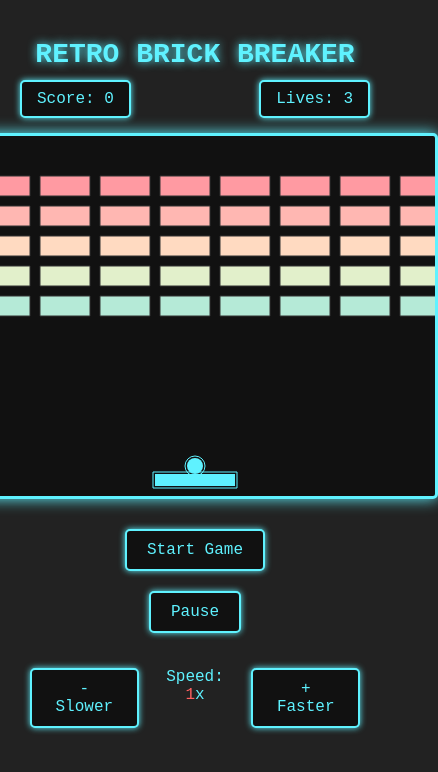
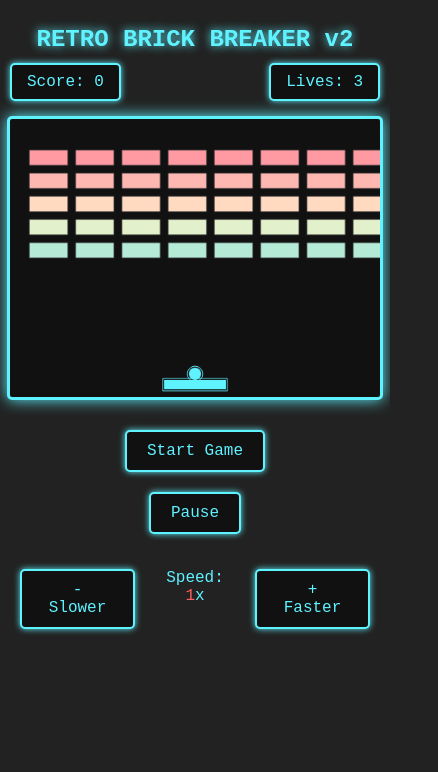
Before and after one commit to fhobiz/fhobiz.github.io, a plain HTML site: page games/brick.html in a window 390 px wide. Shown: the whole page, 438 px wide, since content can reach past the window. Drawn offline with Linux system fonts and the light colour scheme.

Commit message:
Update brick.html

```diff
--- a/games/brick.html
+++ b/games/brick.html
@@ -27,6 +27,7 @@
       flex-direction: column;
       align-items: center;
       max-width: 500px;
+      width: 90%;
       margin: 0 auto;
     }
 
@@ -45,12 +46,15 @@
       box-shadow: 0 0 6px #5ff2ff;
     }
 
+    /* Make the canvas responsive */
     canvas {
       border: 3px solid #5ff2ff;
       border-radius: 5px;
       background-color: #111;
       box-shadow: 0 0 15px #5ff2ff;
       margin-bottom: 20px;
+      width: 100%;
+      height: auto;
     }
 
     button {
@@ -112,11 +116,27 @@
       display: none;
       z-index: 10;
     }
+
+    /* Additional media query for smaller screens */
+    @media (max-width: 600px) {
+      body {
+        padding: 10px;
+      }
+
+      h1 {
+        font-size: 24px;
+      }
+
+      .game-container {
+        width: 100%;
+        max-width: 100%;
+      }
+    }
   </style>
 </head>
 <body>
   <div class="game-container">
-        <h1>RETRO BRICK BREAKER</h1>
+    <h1>RETRO BRICK BREAKER v2</h1>
 
     <div class="game-info">
       <div class="info-box">Score: <span id="score">0</span></div>
@@ -524,14 +544,14 @@
     // Mouse controls
     canvas.addEventListener("mousemove", (e) => {
       const mouseX = e.clientX - canvas.getBoundingClientRect().left;
-            if (mouseX > paddle.width/2 && mouseX < canvas.width - paddle.width/2) {
-                paddle.x = mouseX - paddle.width/2;
+      if (mouseX > paddle.width / 2 && mouseX < canvas.width - paddle.width / 2) {
+        paddle.x = mouseX - paddle.width / 2;
       }
     });
 
-        // Resize handler for responsiveness
+    // Optional: Handle window resize to adjust canvas display size (if needed)
     window.addEventListener("resize", () => {
-            // Maintain game state but adjust for new dimensions if needed
+      // This event can be used to update game layout or re-calculate canvas dimensions if required.
     });
 
     // Initialize the game board
```
Lines whose indentation alone changed are shown as unchanged.
